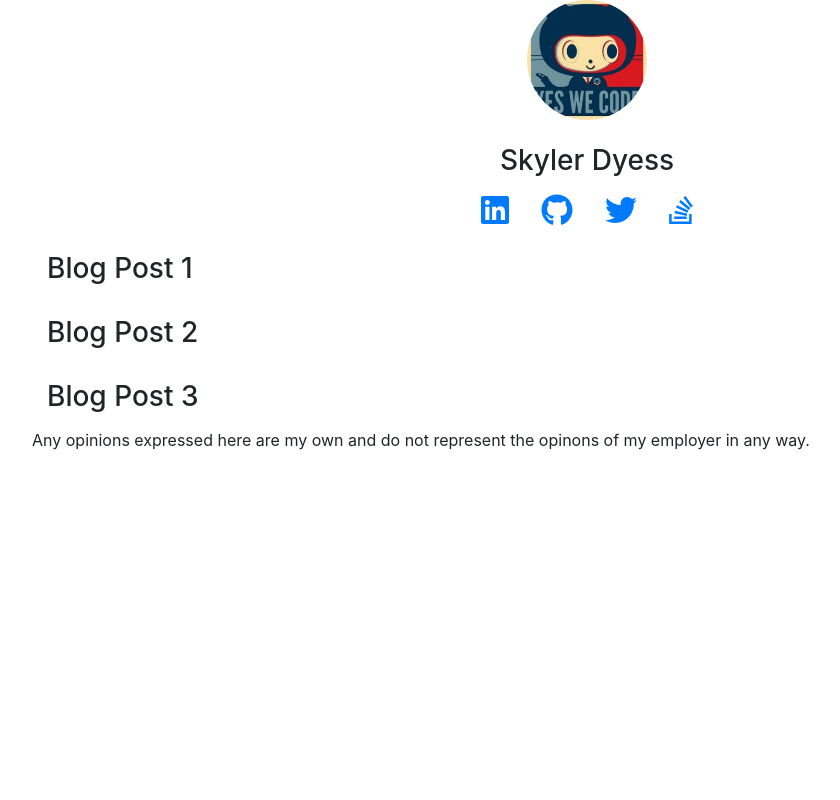
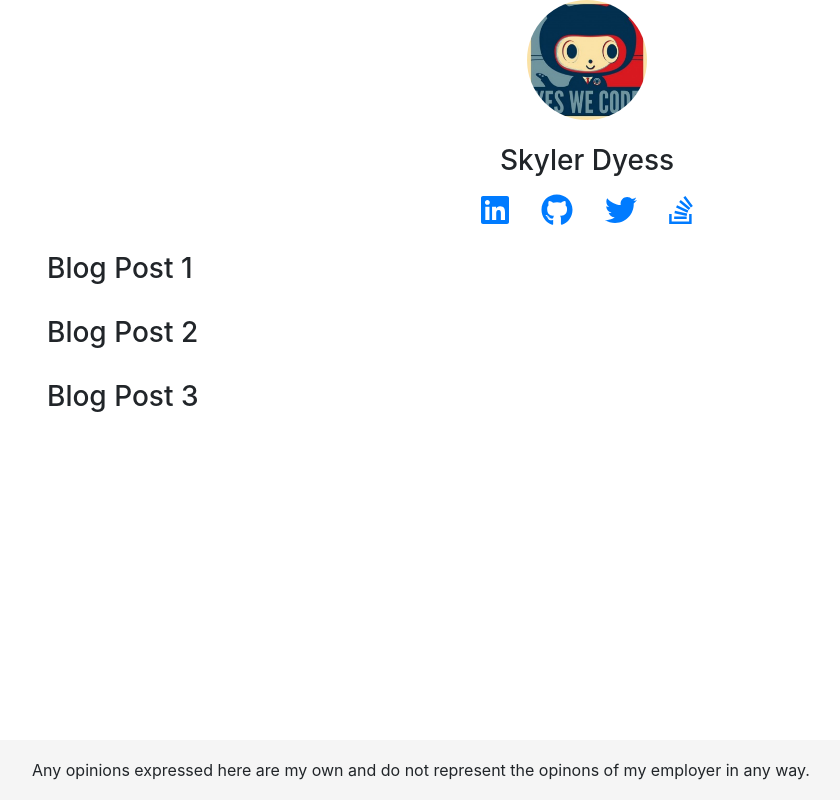
Before and after one commit to Sdyess/sdyess.github.io, a React (Create React App) app: page / in a window 1280 px wide. Shown: the whole page, without its empty margins (53-893 px from the left). Built offline with nearby package versions, Linux system fonts and the light colour scheme.

Commit message:
Make footer component sticky

```diff
--- a/public/index.html
+++ b/public/index.html
@@ -7,7 +7,7 @@
     <meta name="theme-color" content="#000000" />
     <link rel="apple-touch-icon" href="%PUBLIC_URL%/logo192.png" />
     <link rel="manifest" href="%PUBLIC_URL%/manifest.json" />
-    <title>Personal Complaints By Skyler</title>
+    <title>Skyler Dyess</title>
     <link rel="stylesheet" href="https://stackpath.bootstrapcdn.com/bootstrap/4.4.1/css/bootstrap.min.css" integrity="sha384-Vkoo8x4CGsO3+Hhxv8T/Q5PaXtkKtu6ug5TOeNV6gBiFeWPGFN9MuhOf23Q9Ifjh" crossorigin="anonymous">
   </head>
   <body>
--- a/src/App.css
+++ b/src/App.css
@@ -1,3 +1,12 @@
+html {
+  position: relative;
+  min-height: 100%;
+}
+
+body {
+  margin-bottom: 60px;
+}
+
 .blog-post h3 {
   float:left;
 }
@@ -5,3 +14,13 @@
 .center {
   text-align: center;
 }
+
+.footer {
+  position: fixed;
+  bottom: 0;
+  width: 100%;
+  height: 60px;
+  line-height: 60px;
+  background-color:
+  #f5f5f5;
+}
--- a/src/components/Footer.js
+++ b/src/components/Footer.js
@@ -1,11 +1,14 @@
 import React from "react";
 
+//Footer text will have a year generated in it, so let's keep this as a component
 class Footer extends React.Component {
     render() {
         return (
-            <div className="container">
+            <footer class="footer">
+                <div className="container">
                 <p>Any opinions expressed here are my own and do not represent the opinons of my employer in any way.</p>
-            </div>
+                </div>
+            </footer>
         )
     }
 }
```
